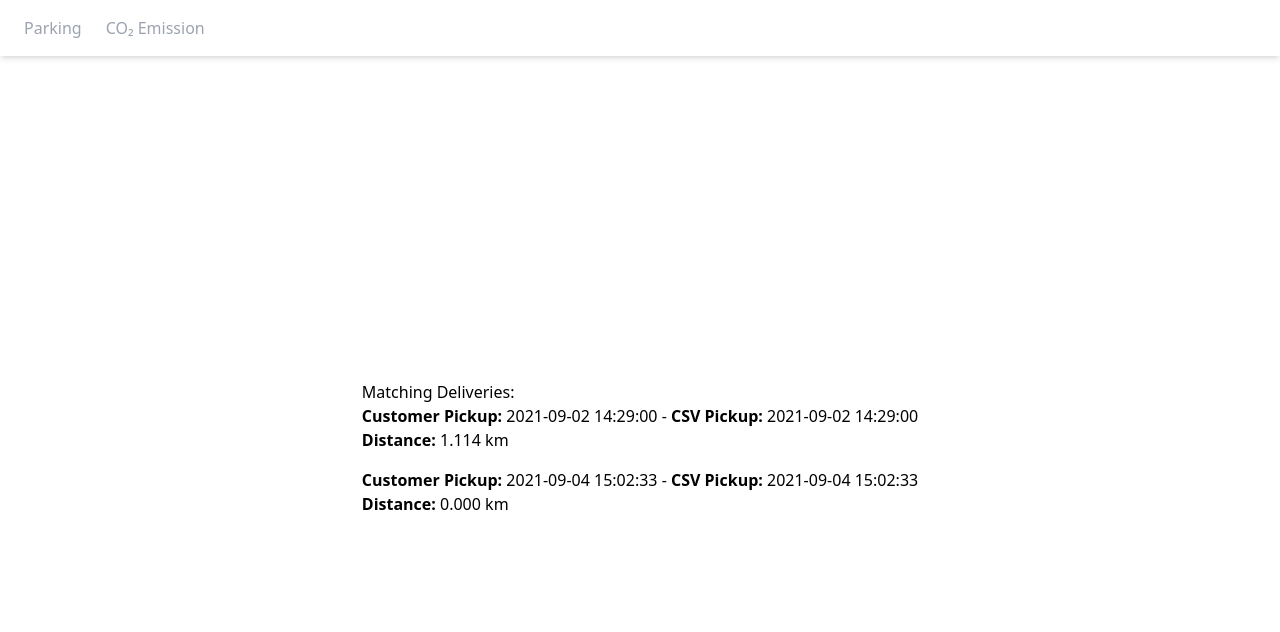
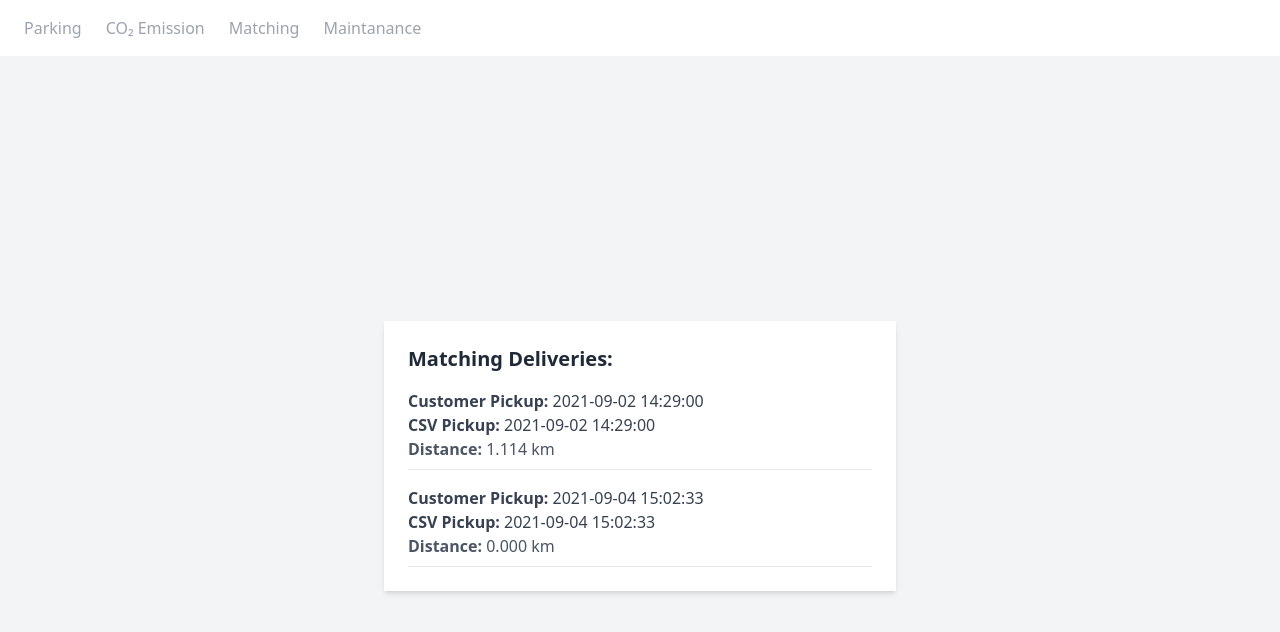
Before and after one commit to Punnarun/mitrphol, a Next.js app: page /matching in a window 1280 px wide. Shown: the top 632 px of the page. Built offline with nearby package versions, Linux system fonts and the light colour scheme.

Commit message:
add navbar

```diff
--- a/src/app/matching/page.tsx
+++ b/src/app/matching/page.tsx
@@ -1,4 +1,4 @@
-'use client'
+"use client";
 import { useEffect, useState } from "react";
 import Papa from "papaparse";
 import dayjs from "dayjs"; // For date/time manipulation
@@ -21,9 +21,9 @@ const Matching = () => {
 
   // Fetch and parse CSV data
   async function fetchCSV() {
-    const response = await fetch('/processed_results_with_original.csv');
+    const response = await fetch("/processed_results_with_original.csv");
     const reader = response.body.getReader();
-    const decoder = new TextDecoder('utf-8');
+    const decoder = new TextDecoder("utf-8");
     let result = await reader.read();
     let csv = decoder.decode(result.value);
 
@@ -50,7 +50,9 @@ const Matching = () => {
     const rLat1 = toRadians(lat1);
     const rLat2 = toRadians(lat2);
 
-    const a = Math.sin(dLat / 2) ** 2 + Math.sin(dLon / 2) ** 2 * Math.cos(rLat1) * Math.cos(rLat2);
+    const a =
+      Math.sin(dLat / 2) ** 2 +
+      Math.sin(dLon / 2) ** 2 * Math.cos(rLat1) * Math.cos(rLat2);
     const rad = 6371; // Radius of the Earth in kilometers
     const c = 2 * Math.asin(Math.sqrt(a));
 
@@ -70,19 +72,26 @@ const Matching = () => {
           // Ensure both times are valid dayjs objects
           if (csvTime.isValid() && customerTime.isValid()) {
             // Check if time is within ±10 minutes
-            if (csvTime.isBetween(customerTime.subtract(10, "minute"), customerTime.add(10, "minute"))) {
+            if (
+              csvTime.isBetween(
+                customerTime.subtract(10, "minute"),
+                customerTime.add(10, "minute")
+              )
+            ) {
               // Calculate the distance between customer's start and CSV's end points
               const distance = calculateDistance(
                 customer.start_lat,
                 customer.start_lng,
                 csvRow.end_lat, // End latitude from CSV
-                csvRow.end_lng  // End longitude from CSV
+                csvRow.end_lng // End longitude from CSV
               );
 
               // Check if the distance is less than or equal to 10 km and not already in matches
               if (distance <= 10) {
                 const existingMatch = tempMatches.find(
-                  (match) => match.customer.pickup_time === customer.pickup_time && match.distance === distance.toFixed(3)
+                  (match) =>
+                    match.customer.pickup_time === customer.pickup_time &&
+                    match.distance === distance.toFixed(3)
                 );
 
                 if (!existingMatch) {
@@ -105,21 +114,30 @@ const Matching = () => {
   }, [data, csvData]);
 
   return (
-    <div className="h-screen flex flex-col items-center justify-center">
+    <div className="h-screen flex flex-col items-center justify-center bg-gray-100 p-4">
       {matches.length > 0 ? (
-        <div>
-          <h2>Matching Deliveries:</h2>
-          <ul>
+        <div className="bg-white shadow-md rounded-lg p-6 w-full max-w-lg">
+          <h2 className="text-xl font-semibold text-gray-800 mb-4">
+            Matching Deliveries:
+          </h2>
+          <ul className="space-y-4">
             {matches.map((match, index) => (
-              <li key={index} className="mb-4">
-                <strong>Customer Pickup:</strong> {match.customer.pickup_time} - <strong>CSV Pickup:</strong> {match.csvRow.pickup_time} <br />
-                <strong>Distance:</strong> {match.distance} km
+              <li key={index} className="border-b border-gray-200 pb-2">
+                <p className="text-gray-700">
+                  <strong>Customer Pickup:</strong> {match.customer.pickup_time}
+                </p>
+                <p className="text-gray-700">
+                  <strong>CSV Pickup:</strong> {match.csvRow.pickup_time}
+                </p>
+                <p className="text-gray-600">
+                  <strong>Distance:</strong> {match.distance} km
+                </p>
               </li>
             ))}
           </ul>
         </div>
       ) : (
-        <p>No matches found or still loading...</p>
+        <p className="text-gray-600">No matches found or still loading...</p>
       )}
     </div>
   );
--- a/src/component/Navbar.tsx
+++ b/src/component/Navbar.tsx
@@ -1,4 +1,4 @@
-import React from 'react';
+import React from "react";
 
 const Navbar = () => {
   return (
@@ -15,6 +15,16 @@ const Navbar = () => {
               CO₂ Emission
             </a>
           </li>
+          <li>
+            <a href="/matching" className="hover:text-black">
+              Matching
+            </a>
+          </li>
+          <li>
+            <a href="/mtn" className="hover:text-black">
+              Maintanance
+            </a>
+          </li>
         </ul>
       </div>
     </nav>
```
Lines whose indentation alone changed are shown as unchanged.
